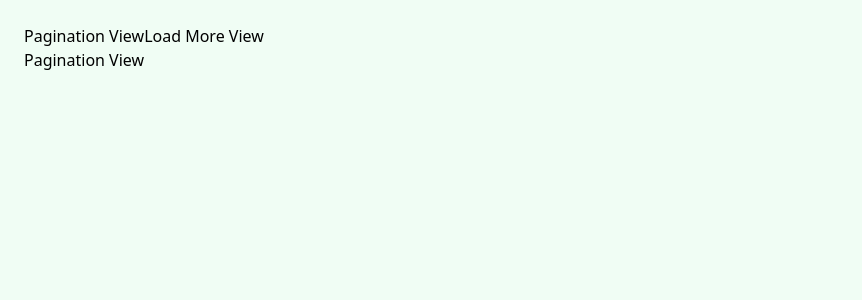
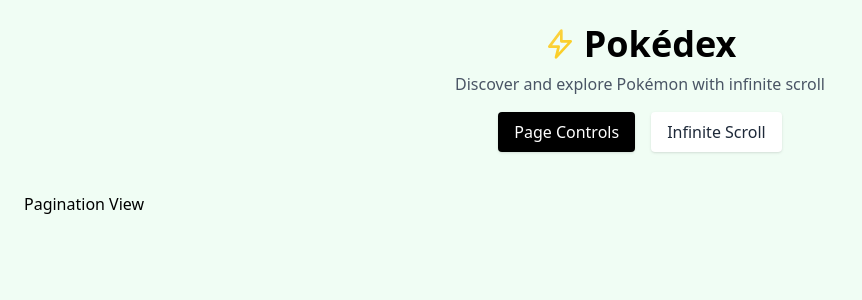
Before and after one commit to muruhh/Pokemon, a React (Vite) app: page /pagination in a window 1280 px wide. Shown: the top 300 px of the page, without its empty margins (0-862 px from the left). Built offline with nearby package versions, Linux system fonts and the light colour scheme.

Commit message:
style: improve header style + logo

```diff
--- a/src/App.tsx
+++ b/src/App.tsx
@@ -1,12 +1,47 @@
-import { Routes, Route, Navigate, Link } from 'react-router-dom';
+import { Routes, Route, Navigate, Link, useLocation} from 'react-router-dom';
 import PaginationView from './pages/PaginationView';
 import LoadMoreView from './pages/LoadMoreView';
 
 function App() {
+  const location = useLocation();
+  const isPagination = location.pathname === '/pagination';
+  const isInfiniteScroll = location.pathname === '/load-more';
+
   return (
-     <div className="max-w-7xl w-full">
-      <Link to="/pagination">Pagination View</Link>
-      <Link to="/load-more">Load More View</Link>
+     <header className="max-w-7xl w-full">
+      <div className="text-center mb-10">
+        <h1 className="text-4xl font-bold flex justify-center items-center gap-2">
+          <svg width="32" height="32" viewBox="0 0 24 24" fill="none" xmlns="http://www.w3.org/2000/svg"><defs><linearGradient id="bolt-gradient" x1="0" y1="0" x2="24" y2="24" gradientUnits="userSpaceOnUse"><stop stop-color="#FCD34D"/><stop offset="1" stop-color="#FACC15"/> </linearGradient></defs><path d="M13 2L4 14H11L9 22L20 10H13L13 2Z" stroke="url(#bolt-gradient)" stroke-width="2" stroke-linecap="round" stroke-linejoin="round" fill="none"/></svg>
+          <span>Pokédex</span>
+        </h1>
+        <p className="mt-2 text-gray-600">Discover and explore Pokémon with infinite scroll</p>
+
+        <div className="mt-4 flex justify-center gap-4">
+          <Link to="/pagination">
+        <button
+          className={`font-medium px-4 py-2 rounded shadow cursor-pointer transition ${
+            isPagination
+              ? 'bg-black text-white hover:bg-gray-800'
+              : 'bg-white text-gray-800 hover:bg-gray-100'
+          }`}
+        >
+          Page Controls
+        </button>
+      </Link>
+
+      <Link to="/load-more">
+        <button
+          className={`font-medium px-4 py-2 rounded shadow cursor-pointer transition ${
+            isInfiniteScroll
+              ? 'bg-black text-white hover:bg-gray-800'
+              : 'bg-white text-gray-800 hover:bg-gray-100'
+          }`}
+        >
+          Infinite Scroll
+        </button>
+      </Link>
+        </div>
+      </div>
 
       <Routes>
         <Route path="/" element={<Navigate to="/pagination" replace />} />
@@ -14,7 +49,7 @@
         <Route path="/load-more" element={<LoadMoreView />} />
         <Route path="*" element={<p>404 Not Found</p>} />
       </Routes>
-    </div>
+    </header>
   );
 }
 
```
